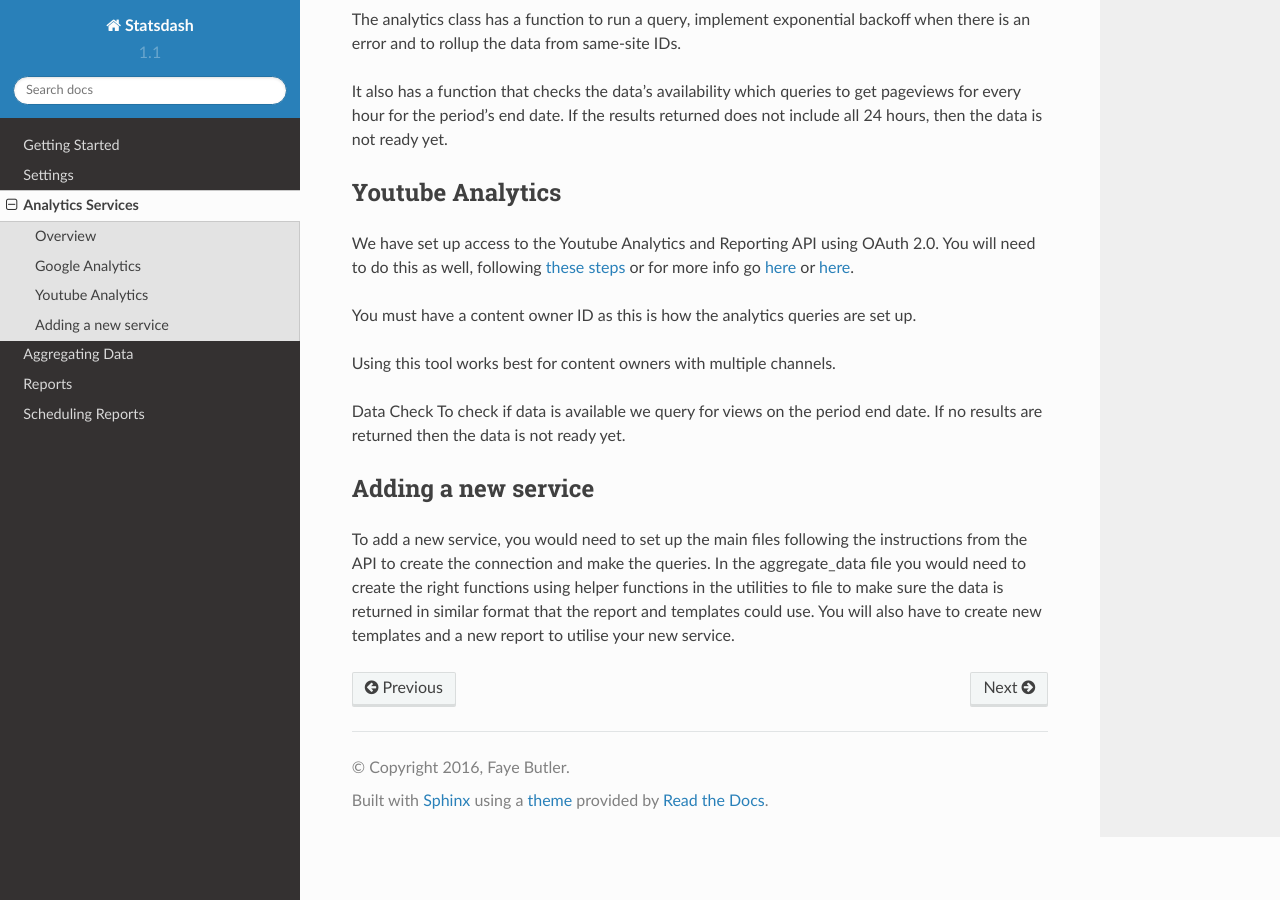
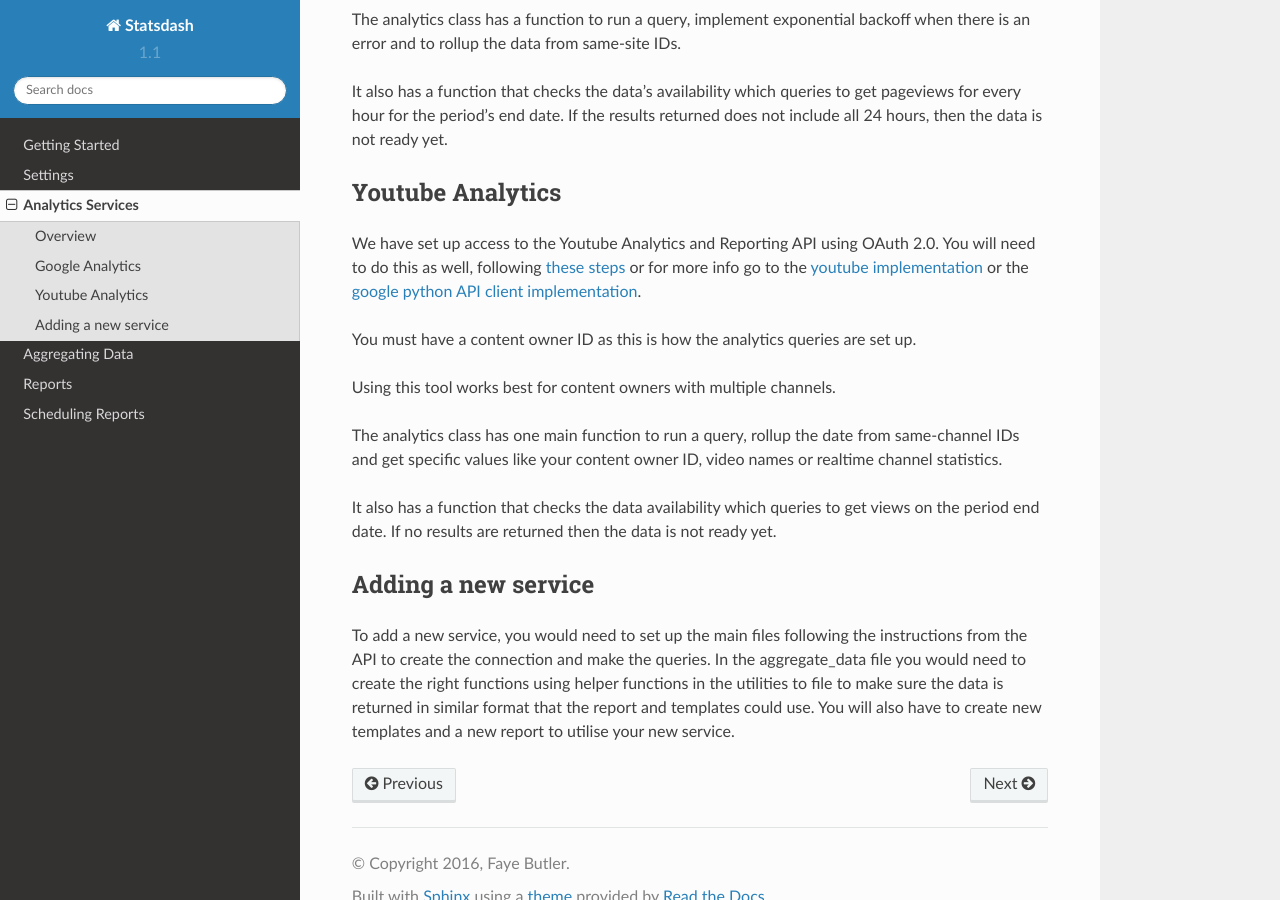
Before and after one commit to gamernetwork/gastatsdash, a Sphinx documentation site: the page built from docs/analytics_service.rst, in a window 1280 px wide and 900 px high, scrolled down 889 px. Built offline with Sphinx 7.4.7 and the Read the Docs theme 2.0.0, drawn with Linux system fonts in a browser that asks for light colours.

Commit message:
updating service page

```diff
--- a/docs/analytics_service.rst
+++ b/docs/analytics_service.rst
@@ -39,14 +39,16 @@ It also has a function that checks the data's availability which queries to get
 Youtube Analytics
 -----------------
 
-We have set up access to the Youtube Analytics and Reporting API using OAuth 2.0. You will need to do this as well, following :ref:`these steps <oauth_account>` or for more info go `here <https://developers.google.com/youtube/reporting/guides/authorization>`_ or `here <https://developers.google.com/api-client-library/python/guide/aaa_oauth>`_.
+We have set up access to the Youtube Analytics and Reporting API using OAuth 2.0. You will need to do this as well, following :ref:`these steps <oauth_account>` or for more info go to the `youtube implementation <https://developers.google.com/youtube/reporting/guides/authorization>`_ or the `google python API client implementation <https://developers.google.com/api-client-library/python/guide/aaa_oauth>`_.
+
 
 You must have a content owner ID as this is how the analytics queries are set up.
 
 Using this tool works best for content owners with multiple channels.
 
-Data Check
-To check if data is available we query for views on the period end date. If no results are returned then the data is not ready yet.
+The analytics class has one main function to run a query, rollup the date from same-channel IDs and get specific values like your content owner ID, video names or realtime channel statistics.
+
+It also has a function that checks the data availability which queries to get views on the period end date. If no results are returned then the data is not ready yet.
 
 
 Adding a new service
```
